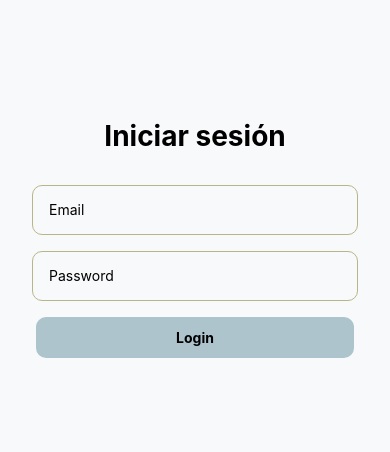
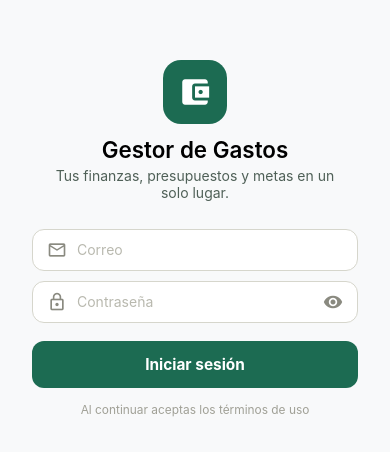
Before and after one commit to Lugari/gestordegastos, a React Native app: screen /Login in a window 390 px wide. Shown: the part 184-636 px from the top of the page. Built offline with nearby package versions, Linux system fonts and the light colour scheme; no server answers.

Commit message:
Login rediseñado: marca, campos con íconos y CTA verde

```diff
--- a/src/screens/LoginScreen.jsx
+++ b/src/screens/LoginScreen.jsx
@@ -1,48 +1,70 @@
 import React, { useState, useContext } from 'react';
-import { View, Text, TextInput, StyleSheet, Alert } from 'react-native';
+import { View, Text, TextInput, TouchableOpacity, StyleSheet, Platform, Alert } from 'react-native';
+import MaterialIcons from 'react-native-vector-icons/MaterialIcons';
+
 import { AuthContext } from '../context/AuthContext';
 import { SIZES, COLORS, FONTS } from '../constants/theme';
-import PrimaryButton from '../components/PrimaryButton';
 import { useIsDesktop } from '../hooks/useResponsive';
+
+const GREEN = '#1C6B52';
 
 const LoginScreen = () => {
   const [email, setEmail] = useState('');
   const [password, setPassword] = useState('');
+  const [showPass, setShowPass] = useState(false);
   const { login } = useContext(AuthContext);
   const isDesktop = useIsDesktop();
 
   const handleLogin = () => {
-    if (email === '' || password === '') {
-      Alert.alert('Error', 'Please enter both email and password');
+    if (!email || !password) {
+      const msg = 'Ingresa tu correo y contraseña.';
+      if (Platform.OS === 'web') window.alert(msg);
+      else Alert.alert('Faltan datos', msg);
       return;
     }
-    // In a real app, you'd validate the credentials against a server
+    // En una app real validarías las credenciales contra un servidor.
     login(email);
   };
 
-  const form = (
+  const fields = (
     <>
-      <Text style={styles.title}>Iniciar sesión</Text>
+      <View style={styles.inputRow}>
+        <MaterialIcons name="mail-outline" size={20} color="#8a8a80" />
         <TextInput
           style={styles.input}
-        placeholder="Email"
+          placeholder="Correo"
+          placeholderTextColor="#b9b9af"
           value={email}
           onChangeText={setEmail}
           keyboardType="email-address"
           autoCapitalize="none"
         />
+      </View>
+
+      <View style={styles.inputRow}>
+        <MaterialIcons name="lock-outline" size={20} color="#8a8a80" />
         <TextInput
           style={styles.input}
-        placeholder="Password"
+          placeholder="Contraseña"
+          placeholderTextColor="#b9b9af"
           value={password}
           onChangeText={setPassword}
-        secureTextEntry
+          secureTextEntry={!showPass}
         />
-      <PrimaryButton title="Login" onPress={handleLogin} />
+        <TouchableOpacity onPress={() => setShowPass((v) => !v)} accessibilityLabel={showPass ? 'Ocultar contraseña' : 'Mostrar contraseña'}>
+          <MaterialIcons name={showPass ? 'visibility-off' : 'visibility'} size={20} color="#8a8a80" />
+        </TouchableOpacity>
+      </View>
+
+      <TouchableOpacity style={styles.loginBtn} onPress={handleLogin}>
+        <Text style={styles.loginText}>Iniciar sesión</Text>
+      </TouchableOpacity>
+
+      <Text style={styles.terms}>Al continuar aceptas los términos de uso</Text>
     </>
   );
 
-  // --- Diseño de escritorio: panel de marca + tarjeta de formulario ---
+  // --- Escritorio: panel de marca + tarjeta de formulario ---
   if (isDesktop) {
     return (
       <View style={styles.desktopRoot}>
@@ -54,14 +76,28 @@ const LoginScreen = () => {
         </View>
 
         <View style={styles.formPanel}>
-          <View style={styles.card}>{form}</View>
+          <View style={styles.card}>
+            <Text style={styles.cardHeading}>Iniciar sesión</Text>
+            {fields}
+          </View>
         </View>
       </View>
     );
   }
 
-  // --- Diseño móvil original ---
-  return <View style={styles.container}>{form}</View>;
+  // --- Móvil: marca + formulario ---
+  return (
+    <View style={styles.container}>
+      <View style={styles.brandMobile}>
+        <View style={styles.logo}>
+          <MaterialIcons name="account-balance-wallet" size={34} color="#fff" />
+        </View>
+        <Text style={styles.brandTitleM}>Gestor de Gastos</Text>
+        <Text style={styles.brandSubM}>Tus finanzas, presupuestos y metas en un solo lugar.</Text>
+      </View>
+      {fields}
+    </View>
+  );
 };
 
 const styles = StyleSheet.create({
@@ -71,31 +107,49 @@ const styles = StyleSheet.create({
     padding: SIZES.padding * 2,
     backgroundColor: COLORS.background,
   },
-  title: {
-    fontSize: SIZES.font * 2,
-    fontWeight: 'bold',
-    textAlign: 'center',
-    marginBottom: SIZES.padding * 2,
-    color: COLORS.textPrimary,
+
+  brandMobile: { alignItems: 'center', gap: 4, marginBottom: 28 },
+  logo: {
+    width: 64,
+    height: 64,
+    borderRadius: 18,
+    backgroundColor: GREEN,
+    justifyContent: 'center',
+    alignItems: 'center',
+    marginBottom: 8,
   },
-  input: {
-    height: 50,
-    borderColor: COLORS.neutral,
+  brandTitleM: { fontSize: SIZES.font * 1.6, fontWeight: '600', color: COLORS.textPrimary },
+  brandSubM: { fontSize: SIZES.font, color: COLORS.textSecondary, textAlign: 'center', maxWidth: 280 },
+
+  inputRow: {
+    flexDirection: 'row',
+    alignItems: 'center',
+    gap: 10,
+    backgroundColor: '#fff',
     borderWidth: 1,
-    borderRadius: SIZES.radius,
-    paddingHorizontal: SIZES.padding,
-    marginBottom: SIZES.padding,
+    borderColor: '#d6d6cc',
+    borderRadius: 12,
+    paddingHorizontal: 14,
+    paddingVertical: Platform.OS === 'ios' ? 14 : 10,
+    marginBottom: 10,
   },
+  input: { flex: 1, fontSize: SIZES.font, color: COLORS.textPrimary },
+
+  loginBtn: {
+    backgroundColor: GREEN,
+    borderRadius: 12,
+    paddingVertical: 14,
+    alignItems: 'center',
+    marginTop: 8,
+  },
+  loginText: { color: '#fff', fontSize: SIZES.font * 1.1, fontWeight: '700' },
+  terms: { textAlign: 'center', fontSize: SIZES.font * 0.85, color: '#a0a096', marginTop: 14 },
 
   // --- Escritorio ---
-  desktopRoot: {
-    flex: 1,
-    flexDirection: 'row',
-    backgroundColor: COLORS.background,
-  },
+  desktopRoot: { flex: 1, flexDirection: 'row', backgroundColor: COLORS.background },
   brandPanel: {
     flex: 1,
-    backgroundColor: COLORS.primary,
+    backgroundColor: GREEN,
     justifyContent: 'center',
     paddingHorizontal: SIZES.padding * 4,
   },
@@ -103,22 +157,17 @@ const styles = StyleSheet.create({
     fontFamily: FONTS.heading.fontFamily,
     fontSize: SIZES.font * 3.4,
     fontWeight: '700',
-    color: COLORS.textPrimary,
+    color: '#fff',
     marginBottom: SIZES.padding,
   },
   brandSubtitle: {
     fontFamily: FONTS.body.fontFamily,
     fontSize: SIZES.font * 1.4,
-    color: COLORS.textSecondary,
+    color: 'rgba(255,255,255,0.85)',
     maxWidth: 420,
     lineHeight: SIZES.font * 2,
   },
-  formPanel: {
-    flex: 1,
-    justifyContent: 'center',
-    alignItems: 'center',
-    padding: SIZES.padding * 2,
-  },
+  formPanel: { flex: 1, justifyContent: 'center', alignItems: 'center', padding: SIZES.padding * 2 },
   card: {
     width: '100%',
     maxWidth: 420,
@@ -131,6 +180,7 @@ const styles = StyleSheet.create({
     shadowRadius: 24,
     elevation: 6,
   },
+  cardHeading: { fontSize: SIZES.font * 1.6, fontWeight: '600', color: COLORS.textPrimary, marginBottom: SIZES.padding * 1.2 },
 });
 
 export default LoginScreen;
```
Lines whose indentation alone changed are shown as unchanged.
